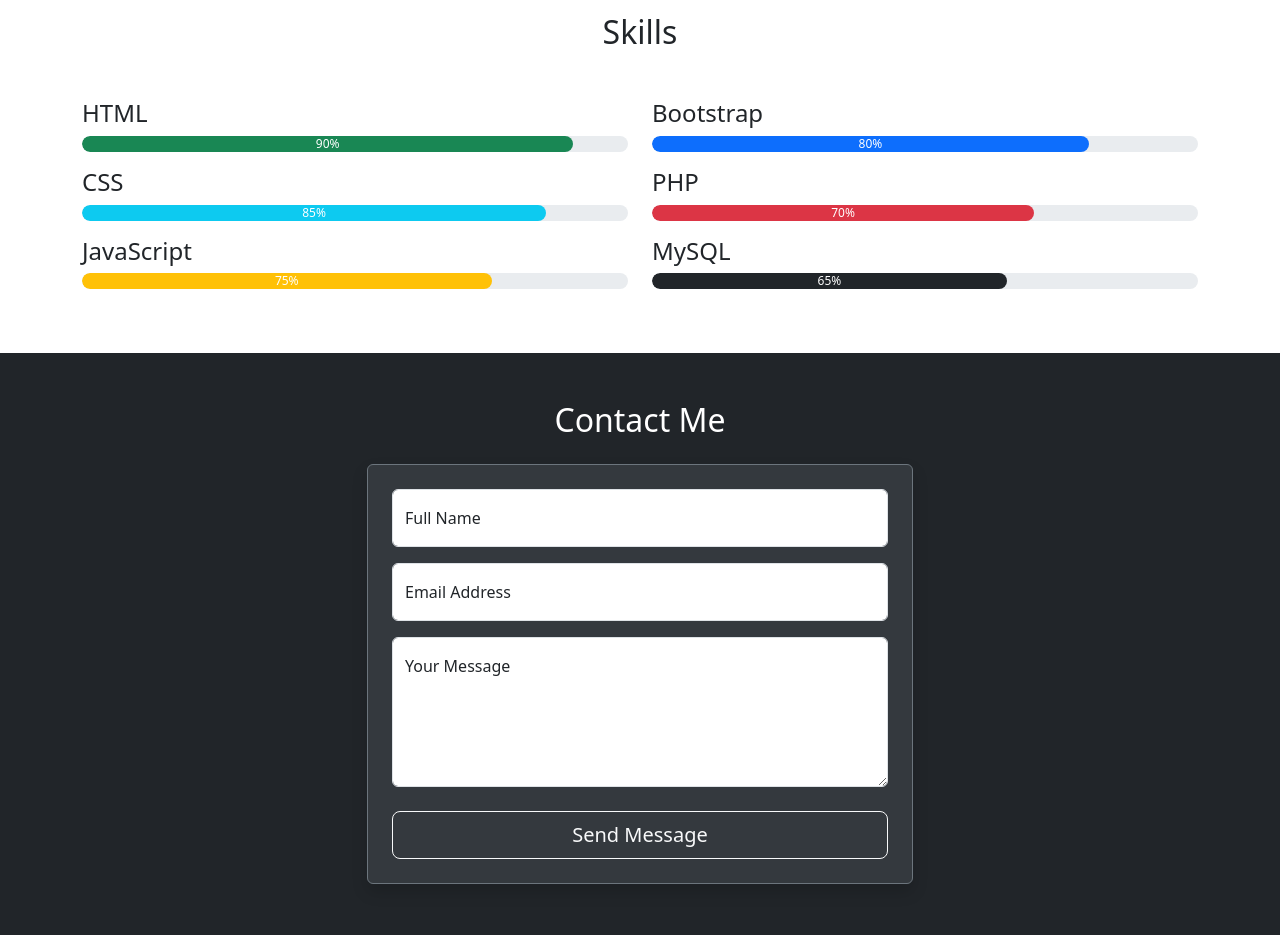
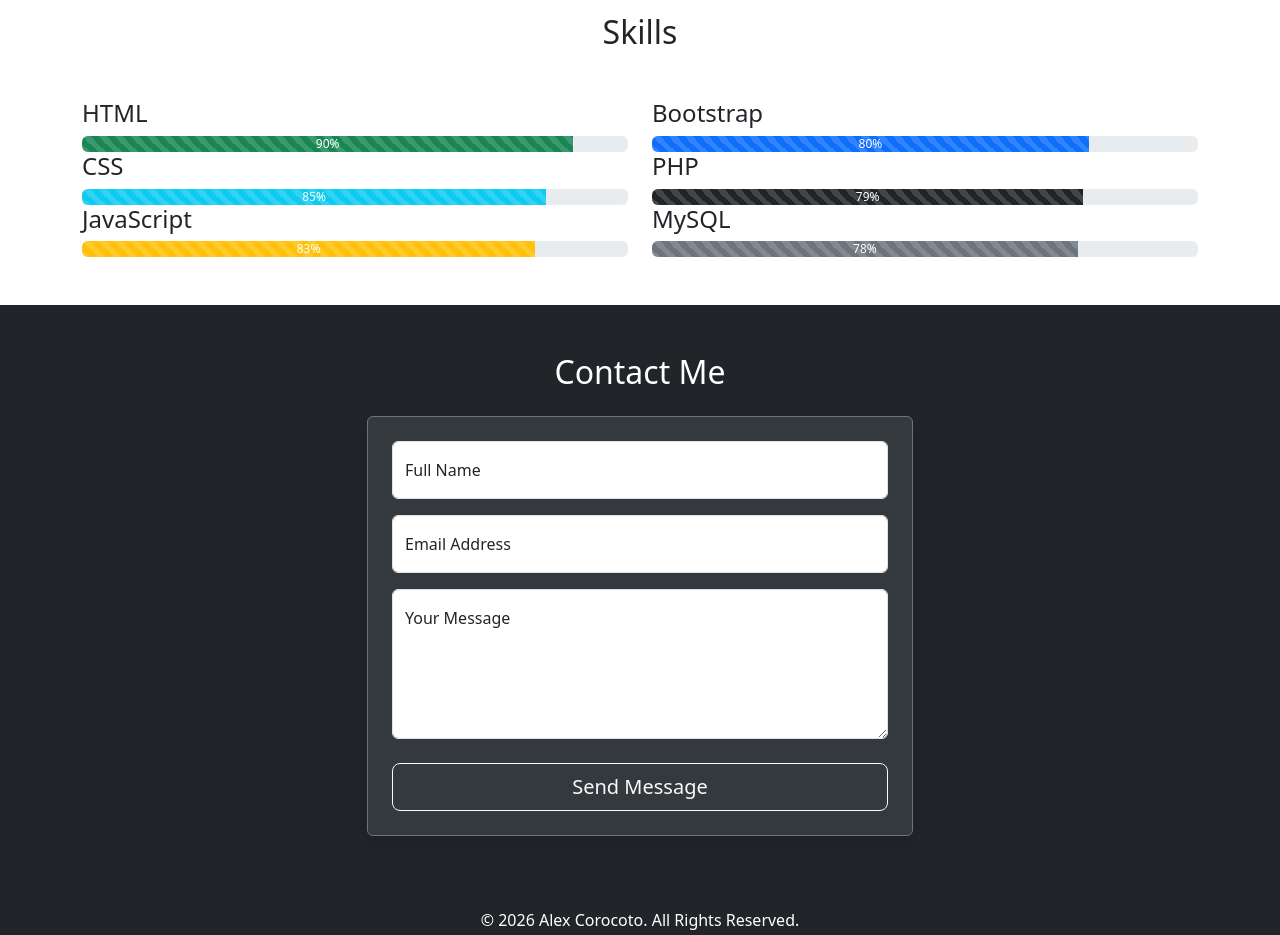
Before and after one commit to acoroc/BOOTSRAP-PROJECT2, a plain HTML site: page index.html in a window 1280 px wide. Shown: the part 2040-2975 px from the top of the page. Drawn offline with nearby package versions, Linux system fonts and the light colour scheme.

Commit message:
Update index.html
edit skills section

```diff
--- a/index.html
+++ b/index.html
@@ -155,40 +155,30 @@
             <div class="row">
                 <div class="col-lg-6">
                     <h4>HTML</h4>
-                    <div class="progress skills-bar mb-3">
-                        <div class="progress-bar bg-success" role="progressbar" style="width: 90%;" aria-valuenow="90"
-                            aria-valuemin="0" aria-valuemax="100">90%</div>
+                        <div class="progress" role="progressbar" aria-label="Animated striped example" aria-valuenow="90" aria-valuemin="0" aria-valuemax="100">
+                            <div class="progress-bar  bg-success progress-bar-striped progress-bar-animated" style="width: 90%">90%</div>
+                        </div>
+                    <h4>CSS</h4>
+                    <div class="progress" role="progressbar" aria-label="Animated striped example" aria-valuenow="85" aria-valuemin="0" aria-valuemax="100">
+                            <div class="progress-bar  bg-info progress-bar-striped progress-bar-animated" style="width: 85%">85%</div>
                     </div>
-
-                    <h4>CSS</h4>
-                    <div class="progress skills-bar mb-3">
-                        <div class="progress-bar bg-info" role="progressbar" style="width: 85%;" aria-valuenow="85"
-                            aria-valuemin="0" aria-valuemax="100">85%</div>
-                    </div>
-
                     <h4>JavaScript</h4>
-                    <div class="progress skills-bar mb-3">
-                        <div class="progress-bar bg-warning" role="progressbar" style="width: 75%;" aria-valuenow="75"
-                            aria-valuemin="0" aria-valuemax="100">75%</div>
+                    <div class="progress" role="progressbar" aria-label="Animated striped example" aria-valuenow="83" aria-valuemin="0" aria-valuemax="100">
+                            <div class="progress-bar  bg-warning progress-bar-striped progress-bar-animated" style="width: 83%">83%</div>
                     </div>
                 </div>
                 <div class="col-lg-6">
                     <h4>Bootstrap</h4>
-                    <div class="progress skills-bar mb-3">
-                        <div class="progress-bar bg-primary" role="progressbar" style="width: 80%;" aria-valuenow="80"
-                            aria-valuemin="0" aria-valuemax="100">80%</div>
+                    <div class="progress" role="progressbar" aria-label="Animated striped example" aria-valuenow="80" aria-valuemin="0" aria-valuemax="100">
+                            <div class="progress-bar  bg-primary progress-bar-striped progress-bar-animated" style="width: 80%">80%</div>
                     </div>
-
                     <h4>PHP</h4>
-                    <div class="progress skills-bar mb-3">
-                        <div class="progress-bar bg-danger" role="progressbar" style="width: 70%;" aria-valuenow="70"
-                            aria-valuemin="0" aria-valuemax="100">70%</div>
+                    <div class="progress" role="progressbar" aria-label="Animated striped example" aria-valuenow="79" aria-valuemin="0" aria-valuemax="100">
+                            <div class="progress-bar  bg-dark progress-bar-striped progress-bar-animated" style="width: 79%">79%</div>
                     </div>
-
                     <h4>MySQL</h4>
-                    <div class="progress skills-bar mb-3">
-                        <div class="progress-bar bg-dark" role="progressbar" style="width: 65%;" aria-valuenow="65"
-                            aria-valuemin="0" aria-valuemax="100">65%</div>
+                    <div class="progress" role="progressbar" aria-label="Animated striped example" aria-valuenow="78" aria-valuemin="0" aria-valuemax="100">
+                            <div class="progress-bar  bg-secondary progress-bar-striped progress-bar-animated" style="width: 78%">78%</div>
                     </div>
                 </div>
             </div>
```
